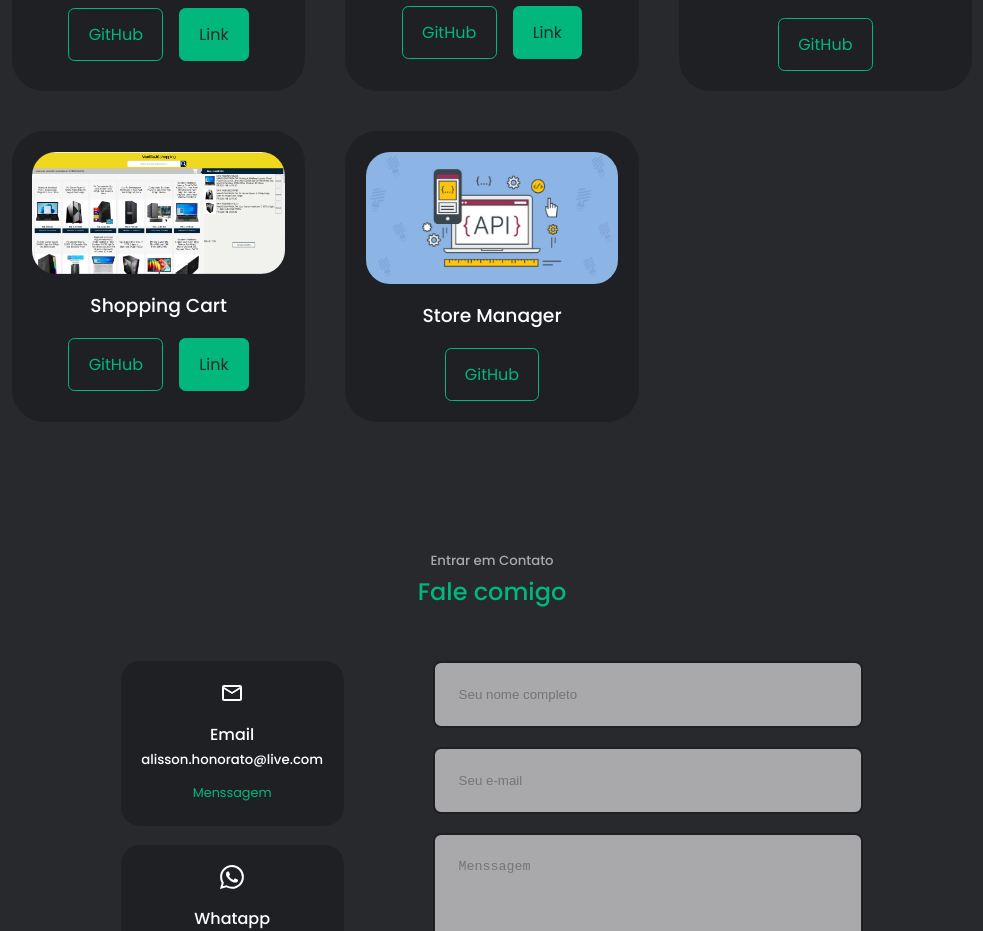
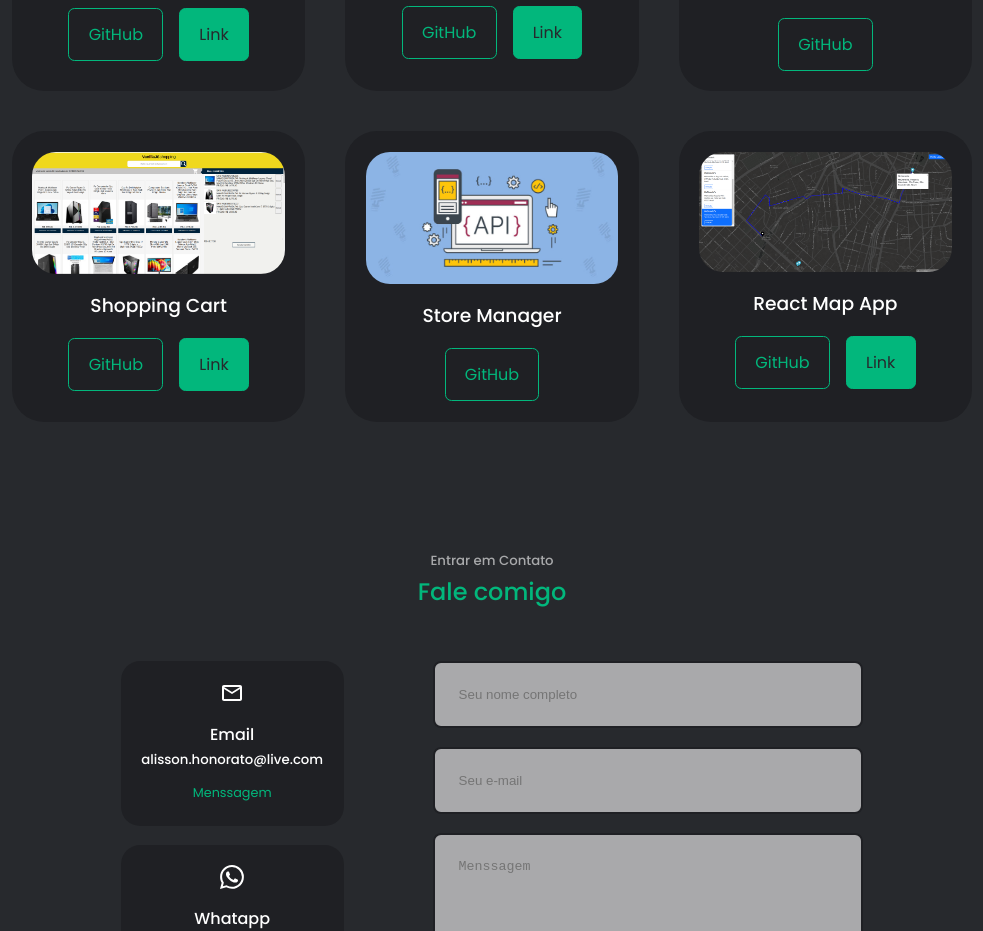
Before and after one commit to alissonrh/alissonrh.github.io, a React (Create React App) app: page / in a window 1280 px wide. Shown: the part 2464-3395 px from the top of the page, without its empty margins (148-1131 px from the left). Built offline with nearby package versions, Linux system fonts and the light colour scheme.

Commit message:
adicionei o mapp app

```diff
--- a/src/components/header/Header.jsx
+++ b/src/components/header/Header.jsx
@@ -2,7 +2,6 @@ import React from 'react'
 import './header.css'
 import ME from '../../assets/me.png'
 import HeaderSocial from './HeaderSocial'
-import CTA from './CTA'
 
 const Header = () => {
   return (
--- a/src/components/header/header.css
+++ b/src/components/header/header.css
@@ -44,6 +44,7 @@ header {
   width: 80%;
   margin-top: 15%;
 }
+
 
 .me_container {
   display: flex;
--- a/src/components/portifolio/portfolioData.js
+++ b/src/components/portifolio/portfolioData.js
@@ -1,6 +1,7 @@
 import IMG1 from '../../assets/portfolio1.png'
 import IMG2 from '../../assets/portfolio2.png'
 import IMG3 from '../../assets/portfolio3.png'
+import IMG4 from '../../assets/portfolio4.png'
 import API from '../../assets/api.jpg'
 
 const data = [
@@ -44,6 +45,14 @@ const data = [
     link: '',
     type: 'backend'
   },
+  {
+    id: 6,
+    image: IMG4,
+    title: 'React Map App',
+    github: 'https://github.com/alissonrh/map-app',
+    link: 'https://react-map-alisson.netlify.app/',
+    type: 'fullstack'
+  },
 
 ];
 
```
Also changed, not shown: src/assets/portfolio4.png (added).
